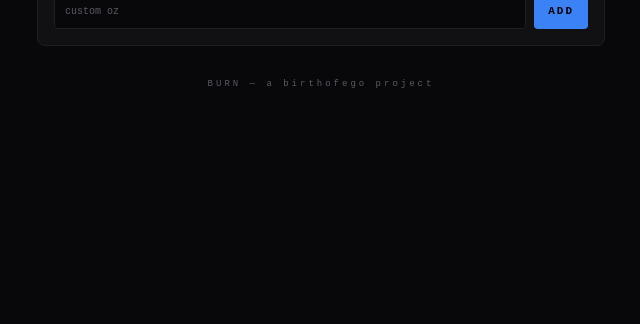
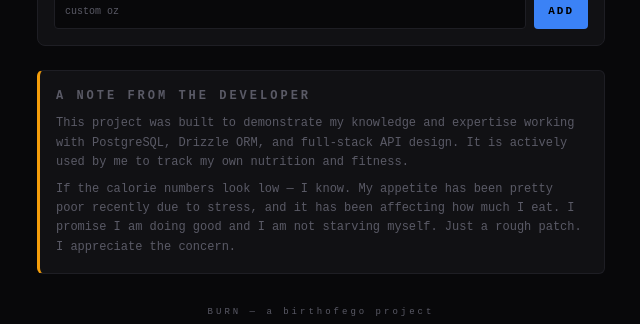
Before and after one commit to birthofego/birthofego, a Next.js app: page /burn in a window 1280 px wide. Shown: the part 841-1165 px from the top of the page, without its empty margins (319-959 px from the left). Before the commit the page ends 989 px from the top, so only its background shows below. Built offline with nearby package versions, Linux system fonts and the light colour scheme; no server answers; the database is empty.

Commit message:
back buttons on all projects + burn disclaimer
added a back to portfolio button on every project page so people dont get stuck. also threw a disclaimer on burn explaining the low calorie numbers — been stressed and not eating great lately, didnt want recruiters thinking the app was broken lol

```diff
--- a/src/app/adventurer/page.tsx
+++ b/src/app/adventurer/page.tsx
@@ -1,6 +1,7 @@
 import type { Metadata } from 'next';
 import { Inter, JetBrains_Mono } from 'next/font/google';
 import AdventurerApp from '@/components/adventurer/AdventurerApp';
+import BackToPortfolio from '@/components/ui/BackToPortfolio';
 import './adventurer.css';
 
 const inter = Inter({
@@ -23,6 +24,7 @@ export const metadata: Metadata = {
 export default function AdventurerPage() {
   return (
     <div className={`${inter.variable} ${jetbrainsMono.variable}`}>
+      <BackToPortfolio />
       <AdventurerApp />
     </div>
   );
--- a/src/app/burn/burn.css
+++ b/src/app/burn/burn.css
@@ -509,6 +509,36 @@ body:has(.burn-app) {
   50% { opacity: 1; }
 }
 
+/* ── Disclaimer ── */
+
+.burn-disclaimer {
+  margin-top: 24px;
+  padding: 16px;
+  background: var(--burn-surface);
+  border: 1px solid var(--burn-border);
+  border-left: 3px solid var(--burn-orange);
+  border-radius: 6px;
+}
+
+.burn-disclaimer-title {
+  font-size: 9px;
+  font-weight: 700;
+  letter-spacing: 3px;
+  color: var(--burn-orange);
+  margin-bottom: 10px;
+}
+
+.burn-disclaimer p {
+  font-size: 12px;
+  color: var(--burn-text-muted);
+  line-height: 1.6;
+  margin-bottom: 8px;
+}
+
+.burn-disclaimer p:last-child {
+  margin-bottom: 0;
+}
+
 /* ── Footer ── */
 
 .burn-footer {
--- a/src/app/burn/page.tsx
+++ b/src/app/burn/page.tsx
@@ -1,5 +1,6 @@
 import type { Metadata } from 'next';
 import BurnApp from '@/components/burn/BurnApp';
+import BackToPortfolio from '@/components/ui/BackToPortfolio';
 import './burn.css';
 
 export const metadata: Metadata = {
@@ -8,5 +9,10 @@ export const metadata: Metadata = {
 };
 
 export default function BurnPage() {
-  return <BurnApp />;
+  return (
+    <>
+      <BackToPortfolio />
+      <BurnApp />
+    </>
+  );
 }
--- a/src/app/echo/page.tsx
+++ b/src/app/echo/page.tsx
@@ -1,5 +1,6 @@
 import type { Metadata } from 'next';
 import EchoApp from '@/components/echo/EchoApp';
+import BackToPortfolio from '@/components/ui/BackToPortfolio';
 import './echo.css';
 
 export const metadata: Metadata = {
@@ -8,5 +9,10 @@ export const metadata: Metadata = {
 };
 
 export default function EchoPage() {
-  return <EchoApp />;
+  return (
+    <>
+      <BackToPortfolio />
+      <EchoApp />
+    </>
+  );
 }
--- a/src/app/goose/page.tsx
+++ b/src/app/goose/page.tsx
@@ -1,5 +1,6 @@
 import type { Metadata } from 'next';
 import GooseApp from '@/components/goose/GooseApp';
+import BackToPortfolio from '@/components/ui/BackToPortfolio';
 import './goose.css';
 
 export const metadata: Metadata = {
@@ -8,5 +9,10 @@ export const metadata: Metadata = {
 };
 
 export default function GoosePage() {
-  return <GooseApp />;
+  return (
+    <>
+      <BackToPortfolio />
+      <GooseApp />
+    </>
+  );
 }
--- a/src/components/burn/BurnApp.tsx
+++ b/src/components/burn/BurnApp.tsx
@@ -169,6 +169,13 @@ export default function BurnApp() {
         )}
       </div>
 
+      {/* Disclaimer */}
+      <div className="burn-disclaimer">
+        <p className="burn-disclaimer-title">A NOTE FROM THE DEVELOPER</p>
+        <p>This project was built to demonstrate my knowledge and expertise working with PostgreSQL, Drizzle ORM, and full-stack API design. It is actively used by me to track my own nutrition and fitness.</p>
+        <p>If the calorie numbers look low — I know. My appetite has been pretty poor recently due to stress, and it has been affecting how much I eat. I promise I am doing good and I am not starving myself. Just a rough patch. I appreciate the concern.</p>
+      </div>
+
       {/* Footer */}
       <footer className="burn-footer">
         <span>BURN — a birthofego project</span>
--- /dev/null
+++ b/src/components/ui/BackToPortfolio.tsx
@@ -0,0 +1,35 @@
+'use client';
+
+export default function BackToPortfolio() {
+  return (
+    <>
+      <a href="/" className="back-to-portfolio">
+        &larr; BACK TO PORTFOLIO
+      </a>
+      <style>{`
+        .back-to-portfolio {
+          position: fixed;
+          top: 16px;
+          left: 16px;
+          z-index: 9999;
+          font-family: 'JetBrains Mono', 'SF Mono', monospace;
+          font-size: 10px;
+          letter-spacing: 2px;
+          color: #6a6a6a;
+          text-decoration: none;
+          padding: 8px 14px;
+          border: 1px solid #2a2a2a;
+          border-radius: 6px;
+          background: rgba(10, 10, 10, 0.85);
+          backdrop-filter: blur(8px);
+          transition: all 0.2s;
+        }
+        .back-to-portfolio:hover {
+          color: #e8e8e8;
+          border-color: #4a4a4a;
+          background: rgba(26, 26, 26, 0.95);
+        }
+      `}</style>
+    </>
+  );
+}
```
